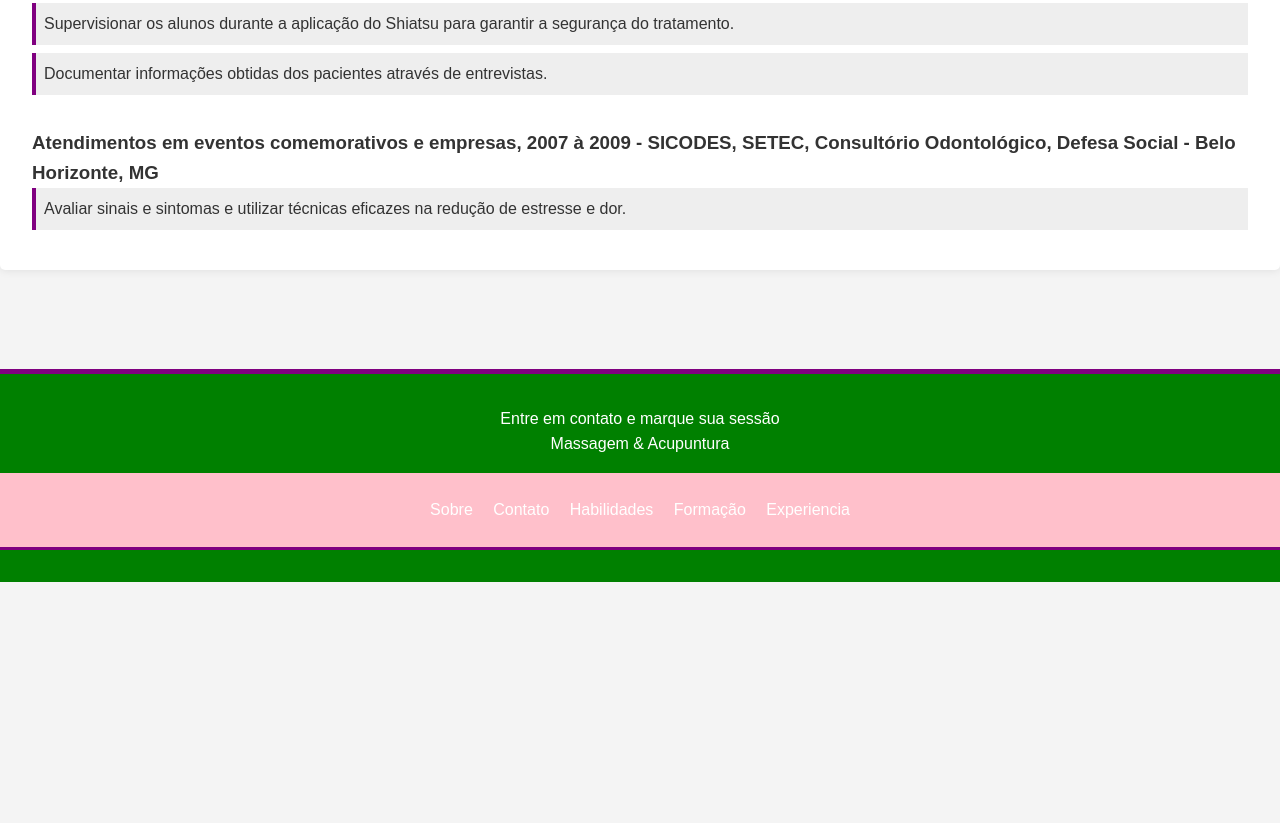
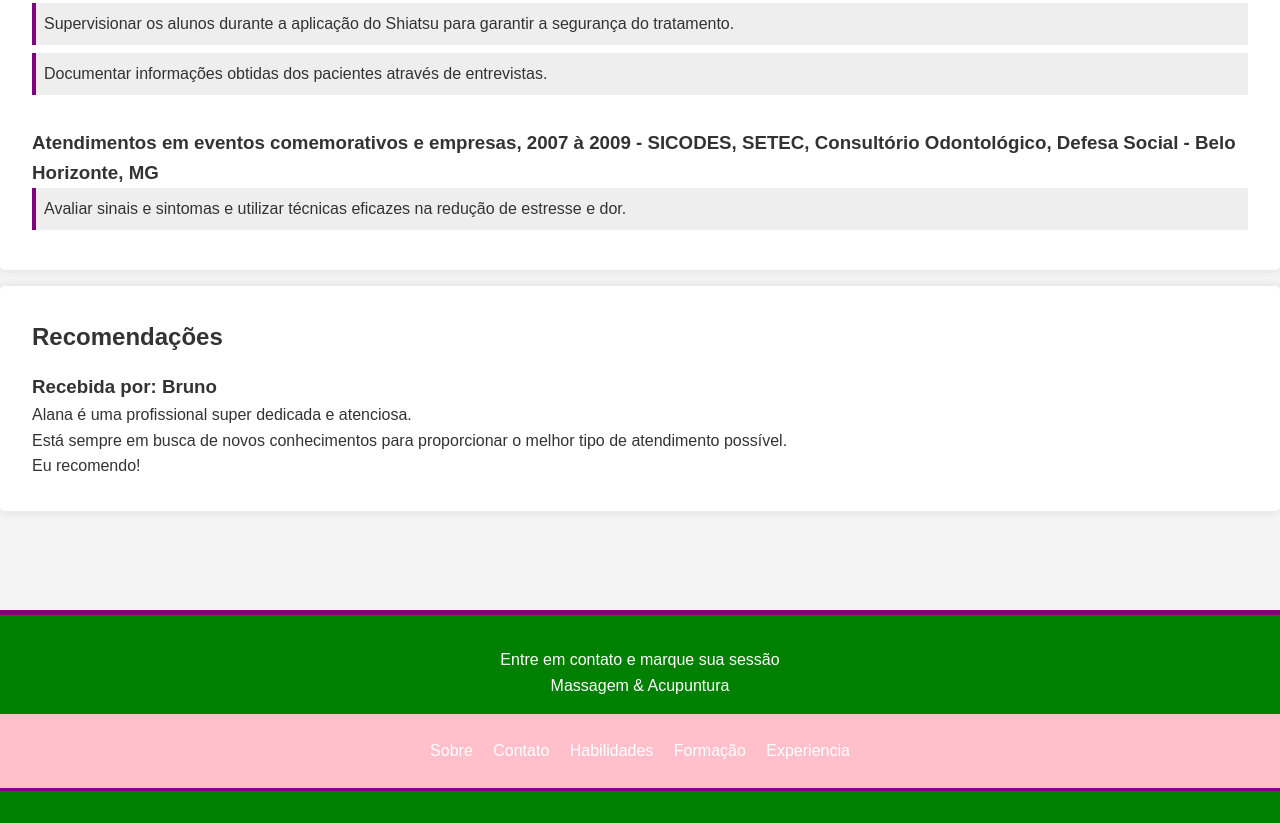
Before and after one commit to a-natureza/PaginaWeb, a plain HTML site: page index.html in a window 1280 px wide. Shown: the part 4670-5493 px from the top of the page. Before the commit the page ends 5252 px from the top, so only its background shows below. Drawn offline with Linux system fonts and the light colour scheme.

Commit message:
Add: seção recomendações com uma recomendação minha

```diff
--- a/index.html
+++ b/index.html
@@ -304,6 +304,18 @@
       </article>
     </section>
 
+    <section id="recomendacoes">
+      <h2>Recomendações</h2>
+      <article>
+        <h3>Recebida por: Bruno</h3>
+        <p>Alana é uma profissional super dedicada e atenciosa.
+          <br>
+          Está sempre em busca de novos conhecimentos para proporcionar o melhor tipo de atendimento possível.
+          <br>
+          Eu recomendo!</p>
+      </article>
+    </section>
+
     <br />
     <br />
     <footer>
```
